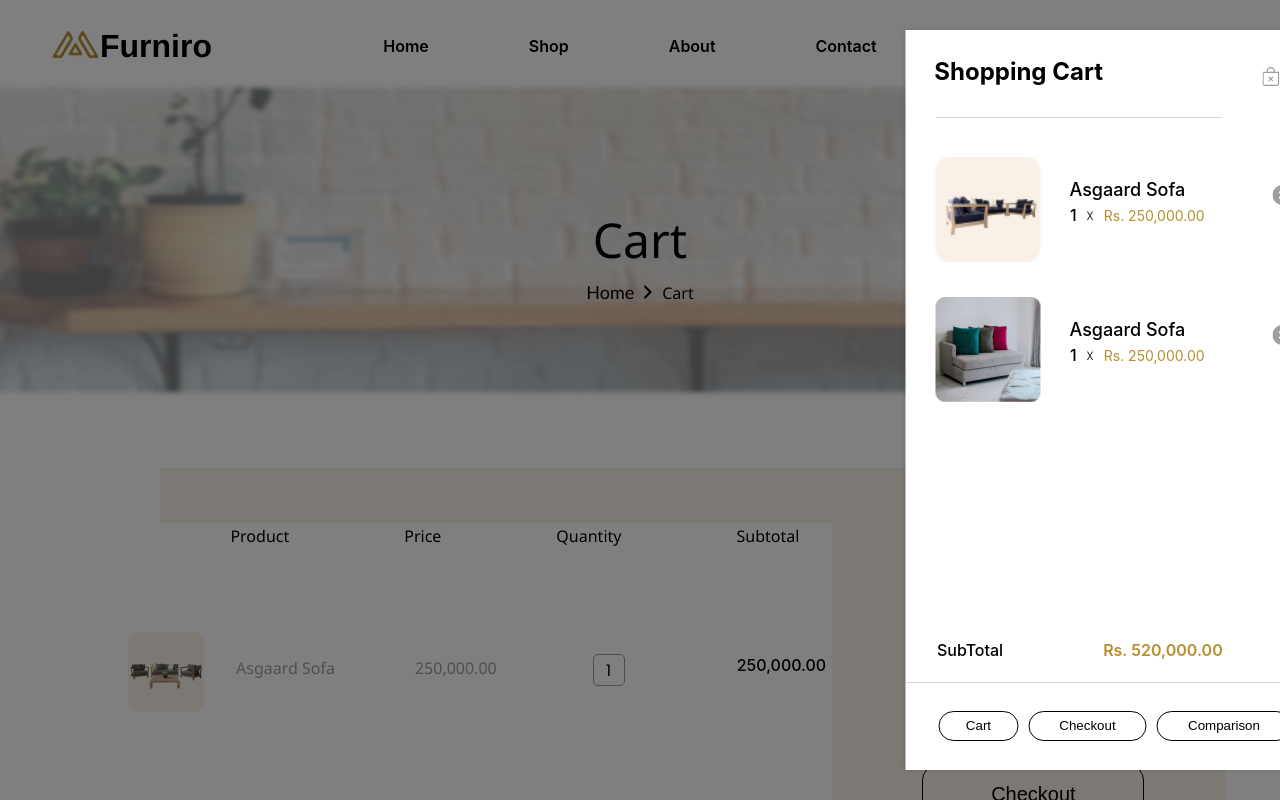
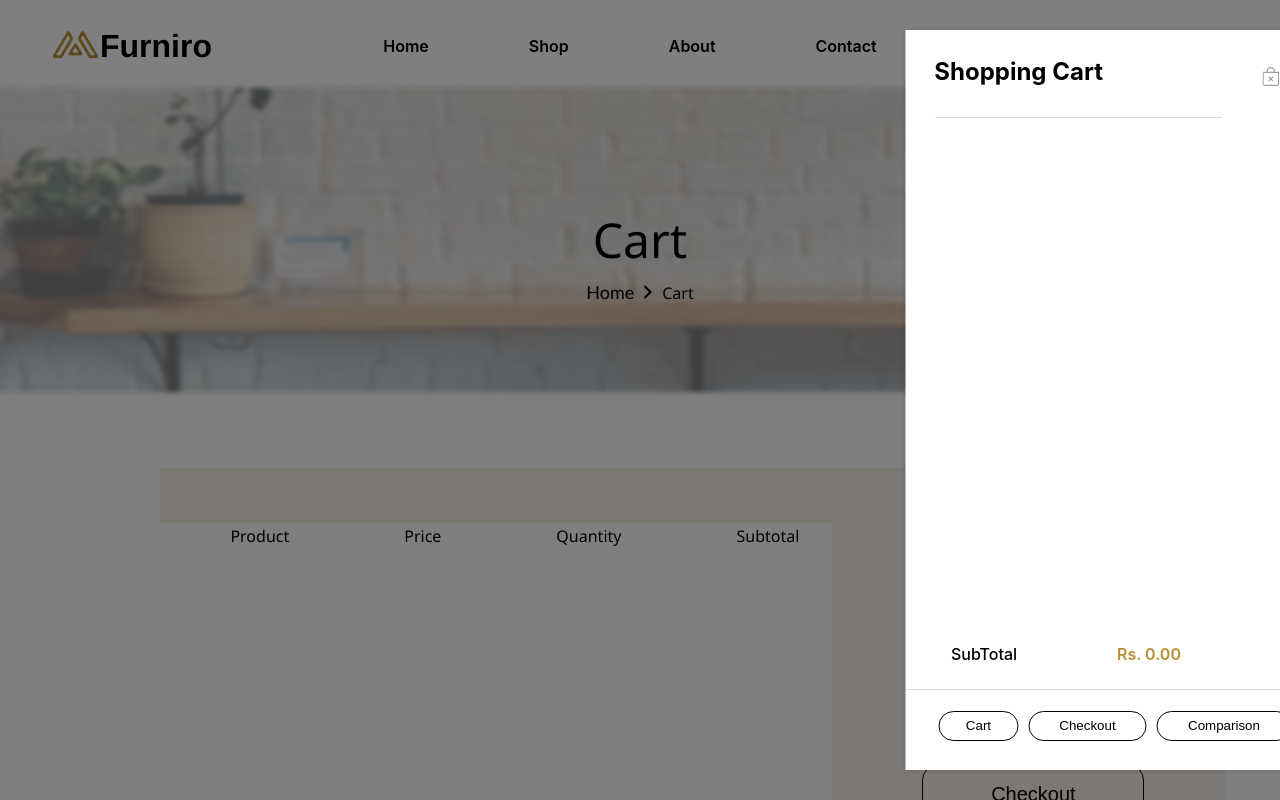
Before and after one commit to Shoaibfarooq03/e-commerce, a React (Create React App) app: page /cart in a window 1280 px wide. Both pictures are taken after a click on the icon 1207 px from the left and 46 px from the top of the page. Shown: the top 800 px of the page. Built offline with nearby package versions, Linux system fonts and the light colour scheme.

Commit message:
add to cart functionlity in cart page and cart slider

```diff
--- a/src/App.js
+++ b/src/App.js
@@ -9,10 +9,12 @@ import Detail from "./pages/detail-product/detail";
 import Comparison from "./pages/comparison/comparison";
 import Cart from "./pages/cart/cart";
 import Checkout from "./pages/checkout/checkout";
+import { CartProvider } from "./CartContext"; // Import the CartProvider
 
 function App() {
   return (
     <Router>
+      <CartProvider> {/* Wrap your entire application with the CartProvider */}
         <div className="App">
           <Navbar />
 
@@ -27,6 +29,7 @@ function App() {
           </Routes>
           <Footer/>
         </div>
+      </CartProvider> {/* Close the CartProvider */}
     </Router>
   );
 }
--- /dev/null
+++ b/src/CartContext.js
@@ -0,0 +1,31 @@
+import React, { createContext, useState, useEffect } from "react";
+
+const CartContext = createContext();
+
+export const CartProvider = ({ children }) => {
+  const [cartItems, setCartItems] = useState(() => {
+    const savedCartItems = localStorage.getItem("cartItems");
+    return savedCartItems ? JSON.parse(savedCartItems) : [];
+  });
+
+  useEffect(() => {
+    localStorage.setItem("cartItems", JSON.stringify(cartItems));
+  }, [cartItems]);
+
+  const addToCart = (product) => {
+    setCartItems([...cartItems, product]);
+  };
+
+  const removeFromCart = (productId) => {
+    const updatedCartItems = cartItems.filter(item => item.id !== productId);
+    setCartItems(updatedCartItems);
+  };
+
+  return (
+    <CartContext.Provider value={{ cartItems, addToCart, removeFromCart }}> {/* Include removeFromCart in the context value */}
+      {children}
+    </CartContext.Provider>
+  );
+};
+
+export default CartContext;
--- a/src/components/navbar/navbar.jsx
+++ b/src/components/navbar/navbar.jsx
@@ -1,9 +1,26 @@
-import { useState } from "react";
+import { useContext, useEffect, useState } from "react";
 import "./navbar.scss";
 import { useNavigate } from "react-router-dom";
+import CartContext from "../../CartContext";
 const Navbar = () => {
   const navigate = useNavigate();
+
+  const { cartItems, removeFromCart } = useContext(CartContext);
+
   const [showOffcanvas, setShowOffcanvas] = useState(false);
+  const [totalPrice, setTotalPrice] = useState(0);
+
+  useEffect(() => {
+    let total = 0;
+    cartItems.forEach((item) => {
+      // Remove currency symbol and commas, then parse to float
+      const price = parseFloat(item.price.replace(/[^\d.]/g, ""));
+      total += price;
+    });
+    setTotalPrice(total);
+  }, [cartItems]);
+
+
 
   const toggleOffcanvas = () => {
     setShowOffcanvas(!showOffcanvas);
@@ -68,10 +85,11 @@ const Navbar = () => {
             </svg>
 
             <div className="carts">
-              <div className="cart">
-                <img src="/sofa1.png" alt="" width={105} height={105} />
+            {cartItems.map((item) => (
+              <div className="cart" key={item.id}>
+               <img src={item.image} alt={item.name} />
                 <div className="details">
-                  <div className="heading">Asgaard Sofa</div>
+                  <div className="heading">{item.name}</div>
                   <div className="info">
                     <div className="num">1</div>
                     <svg
@@ -87,7 +105,7 @@ const Navbar = () => {
                         fill="black"
                       />
                     </svg>
-                    <span>Rs. 250,000.00</span>
+                    <span>{item.price}</span>
                     <svg
                       width="20"
                       height="20"
@@ -95,6 +113,8 @@ const Navbar = () => {
                       fill="none"
                       xmlns="http://www.w3.org/2000/svg"
                       className="cancel"
+                      onClick={() => removeFromCart(item.id)}
+
                     >
                       <path
                         fill-rule="evenodd"
@@ -106,47 +126,13 @@ const Navbar = () => {
                   </div>
                 </div>
               </div>
-              <div className="cart">
-                <img src="/cart2.png" alt="" width={105} height={105} />
-                <div className="details">
-                  <div className="heading">Asgaard Sofa</div>
-                  <div className="info">
-                    <div className="num">1</div>
-                    <svg
-                      width="7"
-                      height="9"
-                      viewBox="0 0 7 9"
-                      fill="none"
-                      xmlns="http://www.w3.org/2000/svg"
-                      className="cross"
-                    >
-                      <path
-                        d="M3.984 4.812L6.528 9H5.592L3.456 5.496L1.428 9H0.492L3.024 4.776L0.492 0.611999H1.428L3.552 4.104L5.604 0.611999H6.54L3.984 4.812Z"
-                        fill="black"
-                      />
-                    </svg>
-                    <span>Rs. 250,000.00</span>
-                    <svg
-                      width="20"
-                      height="20"
-                      viewBox="0 0 20 20"
-                      fill="none"
-                      xmlns="http://www.w3.org/2000/svg"
-                      className="cancel"
-                    >
-                      <path
-                        fill-rule="evenodd"
-                        clip-rule="evenodd"
-                        d="M10 0C4.47727 0 0 4.47727 0 10C0 15.5227 4.47727 20 10 20C15.5227 20 20 15.5227 20 10C20 4.47727 15.5227 0 10 0ZM13.37 7.91545C13.5356 7.744 13.6272 7.51436 13.6252 7.276C13.6231 7.03764 13.5275 6.80963 13.3589 6.64107C13.1904 6.47252 12.9624 6.37691 12.724 6.37484C12.4856 6.37277 12.256 6.4644 12.0845 6.63L10 8.71455L7.91545 6.63C7.83159 6.54317 7.73128 6.47392 7.62037 6.42627C7.50946 6.37863 7.39016 6.35355 7.26946 6.3525C7.14875 6.35145 7.02904 6.37445 6.91731 6.42016C6.80559 6.46587 6.70409 6.53338 6.61873 6.61873C6.53338 6.70409 6.46587 6.80559 6.42016 6.91731C6.37445 7.02904 6.35145 7.14875 6.3525 7.26946C6.35355 7.39016 6.37863 7.50946 6.42627 7.62037C6.47392 7.73128 6.54317 7.83159 6.63 7.91545L8.71455 10L6.63 12.0845C6.54317 12.1684 6.47392 12.2687 6.42627 12.3796C6.37863 12.4905 6.35355 12.6098 6.3525 12.7305C6.35145 12.8513 6.37445 12.971 6.42016 13.0827C6.46587 13.1944 6.53338 13.2959 6.61873 13.3813C6.70409 13.4666 6.80559 13.5341 6.91731 13.5798C7.02904 13.6255 7.14875 13.6486 7.26946 13.6475C7.39016 13.6465 7.50946 13.6214 7.62037 13.5737C7.73128 13.5261 7.83159 13.4568 7.91545 13.37L10 11.2855L12.0845 13.37C12.256 13.5356 12.4856 13.6272 12.724 13.6252C12.9624 13.6231 13.1904 13.5275 13.3589 13.3589C13.5275 13.1904 13.6231 12.9624 13.6252 12.724C13.6272 12.4856 13.5356 12.256 13.37 12.0845L11.2855 10L13.37 7.91545Z"
-                        fill="#9F9F9F"
-                      />
-                    </svg>
+             ))}
             </div>
           </div>
-              </div>
+          <div className="offcanvas-footer">
             <div className="totalprice">
               <span>SubTotal</span>
-                <div className="price">Rs. 520,000.00</div>
+              <div className="price">Rs. {totalPrice.toFixed(2)}</div>
             </div>
             <svg
               width="417"
@@ -158,9 +144,6 @@ const Navbar = () => {
             >
               <line y1="0.5" x2="417" y2="0.5" stroke="#D9D9D9" />
             </svg>
-            </div>
-          </div>
-          <div className="offcanvas-footer">
             <div className="buttons">
               <button className="btn1">Cart</button>
               <button className="btn2">Checkout</button>
--- a/src/components/navbar/navbar.scss
+++ b/src/components/navbar/navbar.scss
@@ -152,6 +152,9 @@
           margin-right: 20px;
 
           img {
+            width: 100px;
+            cursor: pointer;
+            height: 100px;
             margin-top: 35px;
             // margin-right: 10px;
             margin-left: 30px;
@@ -198,16 +201,22 @@
                 left: 115%;
                 // top: 100%;
                 margin-top: -40px;
+                cursor: pointer;
               }
             }
           }
         }
+
+      }
+    }
+
+    .offcanvas-footer {
       .totalprice {
         display: flex;
         flex-direction: row;
         position: absolute;
-          top: 185%;
-          left: 10%;
+        top: 83%;
+        left: 11%;
         gap: 100px;
         span {
           font-weight: 500;
@@ -223,14 +232,9 @@
       .line1{
         display: flex;
         position: absolute;
-          top: 200%;
+        top: 89%;
 
       }
-      }
-    }
-
-    .offcanvas-footer {
-
       .buttons{
         display: flex;
         position: absolute;
--- a/src/pages/cart/cart.jsx
+++ b/src/pages/cart/cart.jsx
@@ -1,13 +1,26 @@
 import { useNavigate } from "react-router-dom";
 import "./cart.scss";
+import CartContext from "../../CartContext";
+import { useContext, useEffect, useState } from "react";
 
 const Cart = () => {
+  const navigate = useNavigate();
+  const { cartItems, removeFromCart } = useContext(CartContext);
+  const [totalPrice, setTotalPrice] = useState(0);
 
-  const navigate = useNavigate();
+  useEffect(() => {
+    let total = 0;
+    cartItems.forEach((item) => {
+      // Remove currency symbol and commas, then parse to float
+      const price = parseFloat(item.price.replace(/[^\d.]/g, ""));
+      total += price;
+    });
+    setTotalPrice(total);
+  }, [cartItems]);
 
-  const handleClick = () =>{
-    navigate('/checkout')
-  }
+  const handleClick = () => {
+    navigate("/checkout");
+  };
 
   return (
     <>
@@ -42,10 +55,12 @@ const Cart = () => {
             </div>
           </div>
           <div className="productbody">
-            <div className="items">
-              <img src="/sofa2.png" alt="" />
-              <span>Asgaard Sofa</span>
-              <span>250,000.00</span>
+            <div className="allcarts">
+              {cartItems.map((item) => (
+                <div className="items" key={item.id}>
+                  <img src={item.image} alt={item.name} />
+                  <span>{item.name}</span>
+                  <span>{item.price}</span>
                   <svg
                     width="32"
                     height="32"
@@ -67,7 +82,7 @@ const Cart = () => {
                       fill="black"
                     />
                   </svg>
-              <p>250,000.00</p>
+                  <p>{item.price}</p>
                   <svg
                     width="22"
                     height="22"
@@ -75,6 +90,7 @@ const Cart = () => {
                     fill="none"
                     xmlns="http://www.w3.org/2000/svg"
                     className="svg2"
+                    onClick={() => removeFromCart(item.id)}
                   >
                     <path
                       d="M20.625 4H17.125V1.8125C17.125 0.847266 16.3402 0.0625 15.375 0.0625H6.625C5.65977 0.0625 4.875 0.847266 4.875 1.8125V4H1.375C0.891016 4 0.5 4.39102 0.5 4.875V5.75C0.5 5.87031 0.598437 5.96875 0.71875 5.96875H2.37031L3.0457 20.2695C3.08945 21.202 3.86055 21.9375 4.79297 21.9375H17.207C18.1422 21.9375 18.9105 21.2047 18.9543 20.2695L19.6297 5.96875H21.2812C21.4016 5.96875 21.5 5.87031 21.5 5.75V4.875C21.5 4.39102 21.109 4 20.625 4ZM15.1562 4H6.84375V2.03125H15.1562V4Z"
@@ -82,16 +98,19 @@ const Cart = () => {
                     />
                   </svg>
                 </div>
+              ))}
             </div>
+          </div>
+
           <div className="producttotal">
             <h1>Cart Totals</h1>
             <div className="top">
               <p>SubTotal</p>
-              <span>Rs. 250,000.00</span>
+              <span>Rs. {totalPrice.toFixed(2)}</span>
             </div>
             <div className="bottom">
               <p>Total</p>
-              <span>Rs. 250,000.00</span>
+              <span>Rs. {totalPrice.toFixed(2)}</span>
             </div>
             <button onClick={handleClick}>Checkout</button>
           </div>
--- a/src/pages/cart/cart.scss
+++ b/src/pages/cart/cart.scss
@@ -82,46 +82,56 @@
 
     .productbody {
       display: flex;
-      flex-direction: row;
-      // position: absolute;
-      // width: 817px;
-      // height: 55px;
-      // background-color: ;
-      margin-left: 140px;
+      justify-content: center; /* Horizontally center items */
       margin-top: 70px;
+
+      .allcarts {
+        display: flex;
+        flex-direction: column; /* Align items vertically */
+        position: absolute;
+        right: 39%;
+        top: 75%;
+
         .items {
           display: flex;
-        position: absolute;
-        left: 10%;
-        top: 79%;
           gap: 80px;
+          align-items: center; /* Align items horizontally */
+          margin-bottom: 20px; /* Add spacing between items */
+
+          img {
+            display: flex;
+            position: relative;
+            width: 100px;
+            height: 100px;
+            border-radius: 10px;
+          }
+
           span {
+            display: flex;
             position: relative;
-          left: -6%;
+            left: -5%;
             font-size: 16px;
             font-weight: 400;
             color: #9f9f9f;
             font-family: "Segoe UI", Tahoma, Geneva, Verdana, sans-serif;
-          margin-top: 25px;
+            margin-top: 0px;
           }
-        .svg1 {
-          position: relative;
-          left: -4%;
-          margin-top: 22px;
+
+          .svg1, .svg2 {
+            margin-top: 0px;
+            cursor: pointer;
           }
+
           p {
             font-size: 16px;
             font-weight: 500;
             color: #000000;
-          margin-top: 23px;
-        }
-        .svg2 {
-          position: relative;
-          left: 1%;
-          margin-top: 22px;
+            margin-top: 10px;
           }
         }
       }
+    }
+
     .producttotal {
       // display: flex;
       position: absolute;
@@ -205,7 +215,7 @@
     width: 1583px;
     height: 270px;
     background-color: #faf3ea;
-    margin-top: 25px;
+    margin-top: 110px;
     margin-bottom: -250px;
     display: flex;
     justify-content: space-around;
```
Also changed, not shown: src/pages/home/home.jsx (+55 -15 lines). Lines whose indentation alone changed are shown as unchanged.
